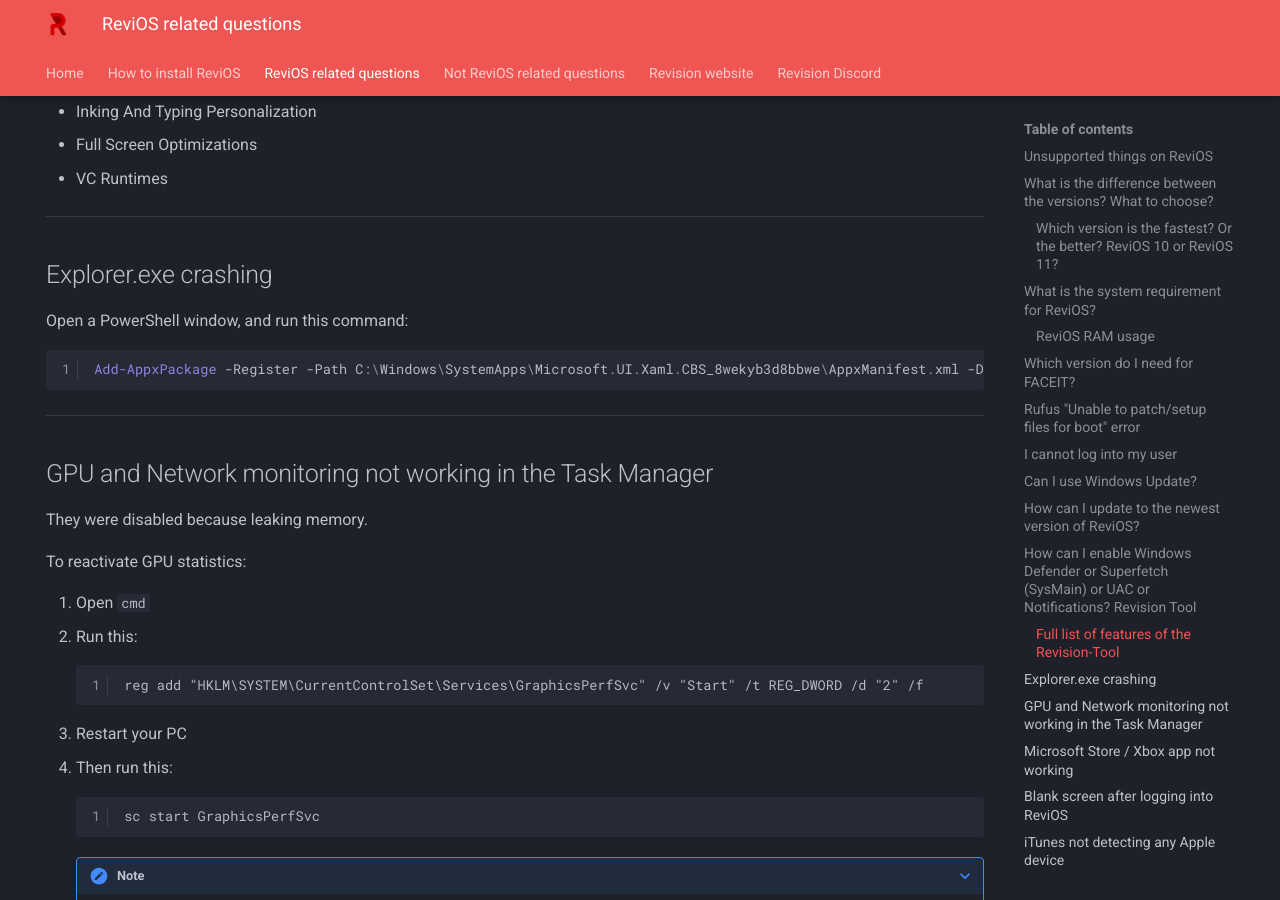
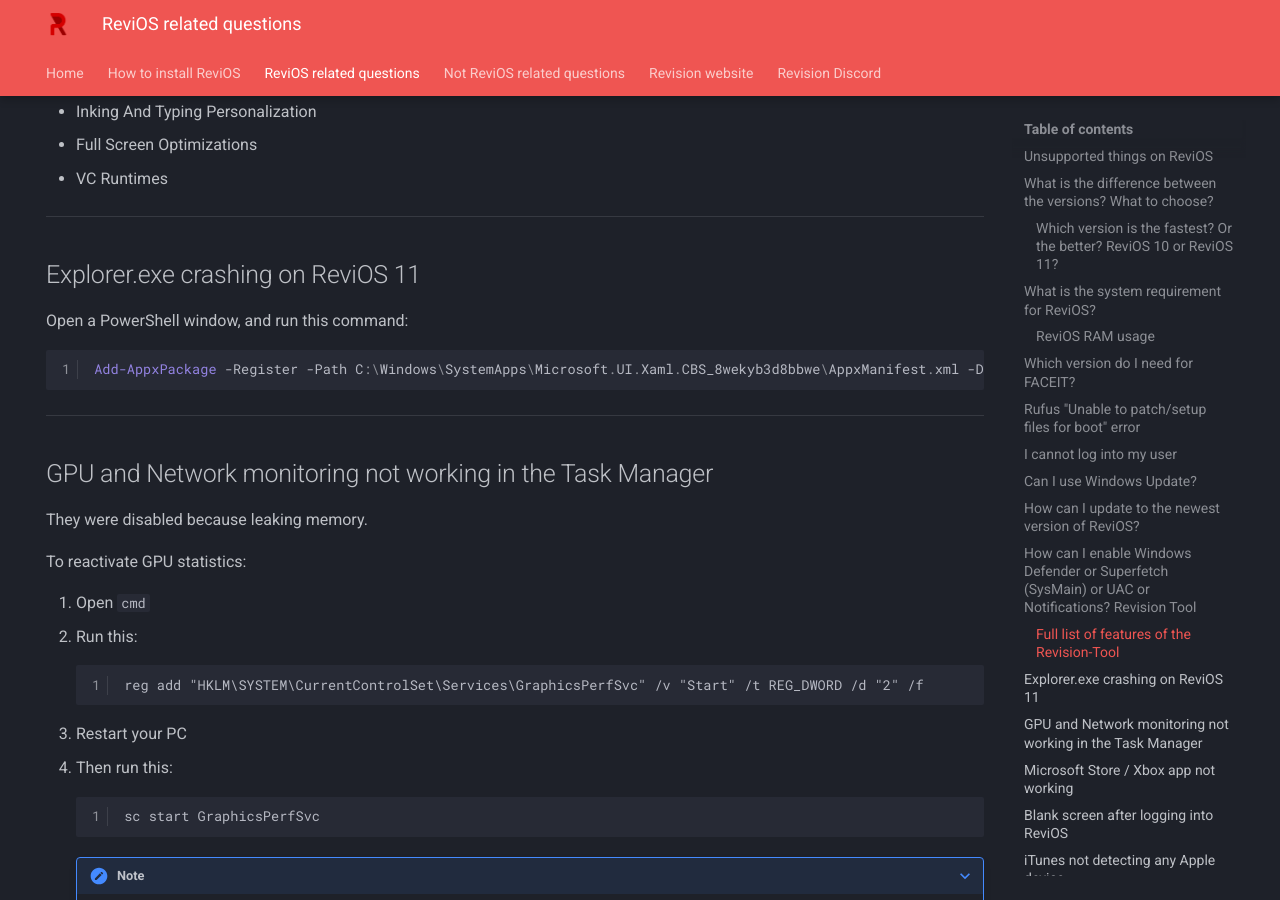
Before and after one commit to dkovacs24/ReviOS_faq, an MkDocs documentation site: the page built from docs/related.md, in a window 1280 px wide and 900 px high, scrolled down 4048 px. Built offline with MkDocs 1.6.1 and Material for MkDocs 9.7.7, drawn with Linux system fonts in a browser that asks for light colours.

Commit message:
specify explorer crashing solution

```diff
--- a/docs/related.md
+++ b/docs/related.md
@@ -163,7 +163,7 @@
 
 ---
 
-## Explorer.exe crashing
+## Explorer.exe crashing on ReviOS 11
 
 Open a PowerShell window, and run this command:
 
```
